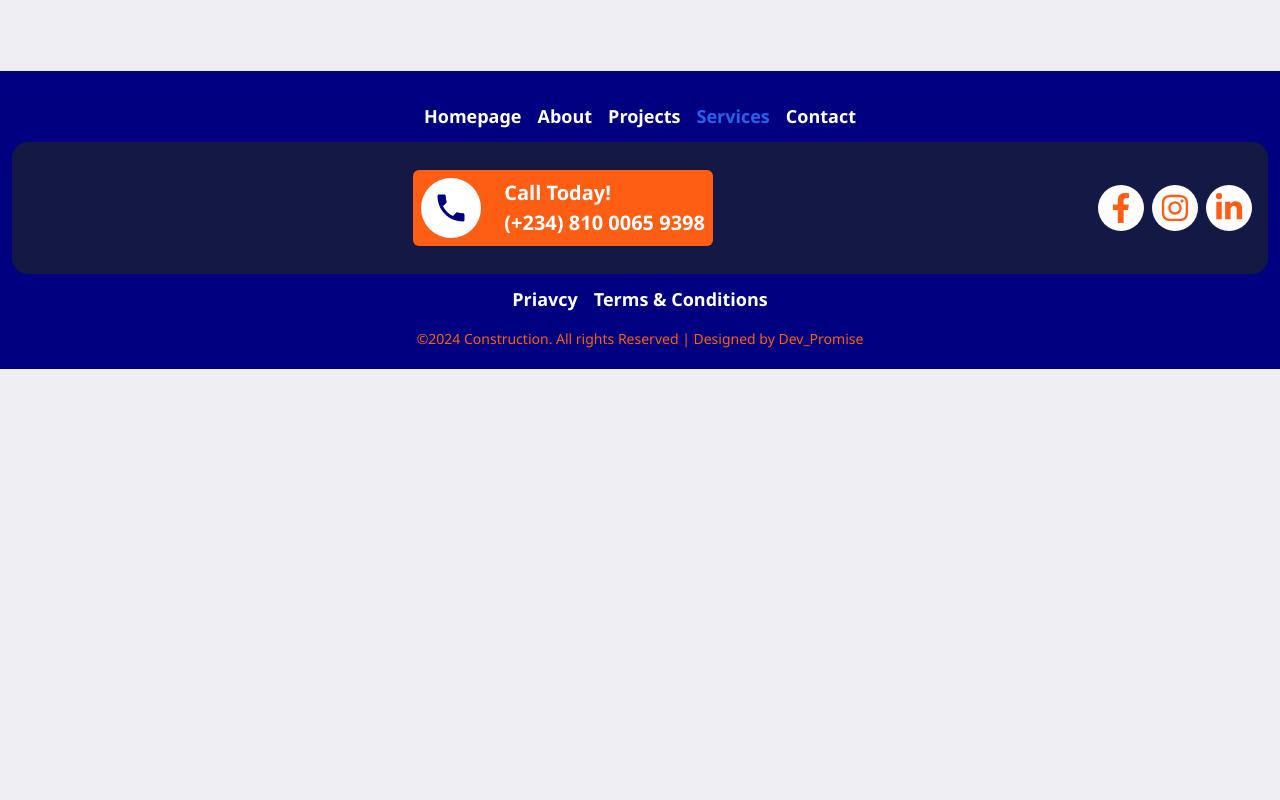
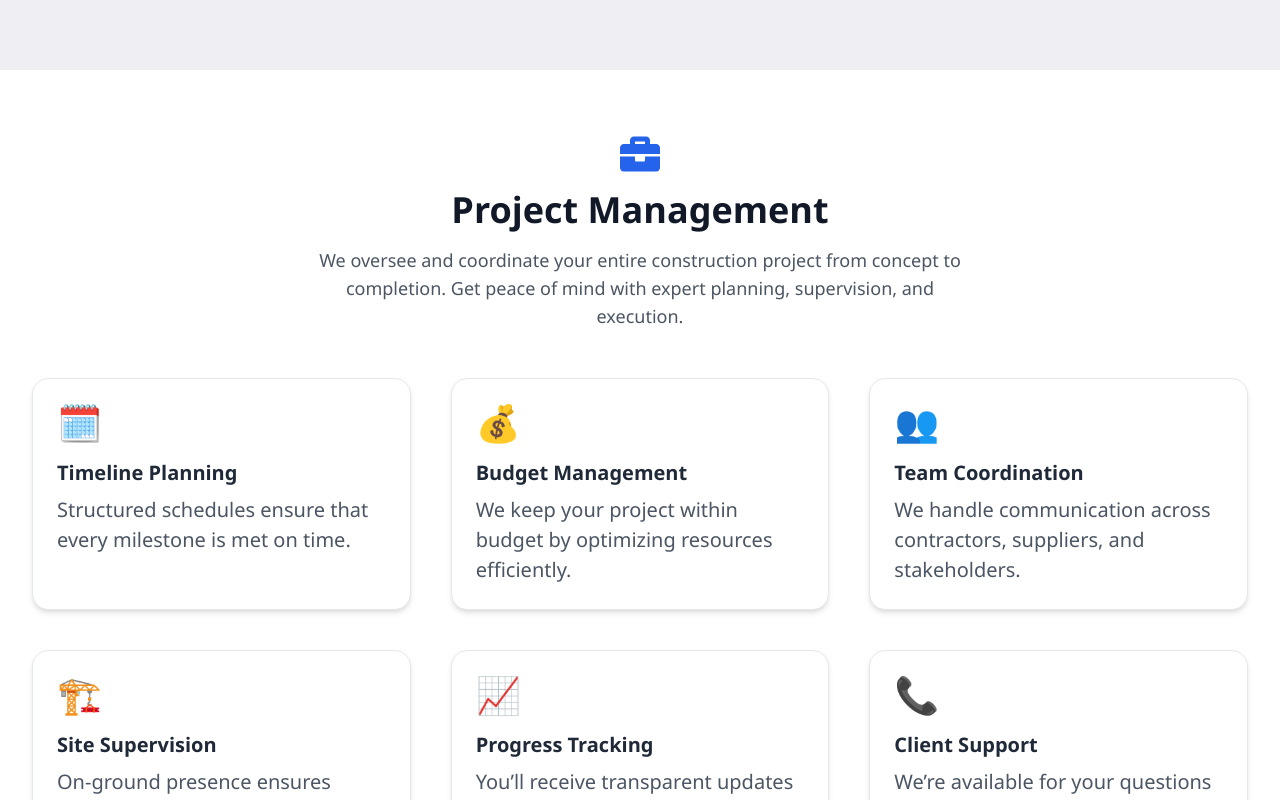
Before and after one commit to Prom-ise/construction-website, a React (Vite) app: page /services in a window 1280 px wide. Shown: the part 2220-3020 px from the top of the page. Before the commit the page ends 2589 px from the top, so only its background shows below. Built offline with nearby package versions, Linux system fonts and the light colour scheme.

Commit message:
feat: add Project Management section with features and icons to Services page

```diff
--- a/src/pages/Services.jsx
+++ b/src/pages/Services.jsx
@@ -4,6 +4,7 @@ import { useNavigate } from "react-router-dom";
 import construct7 from "../assets/construct7.jpg";
 import construct8 from "../assets/construct8.jpg";
 import { GiHouse } from "react-icons/gi";
+import { FaBriefcase } from "react-icons/fa";
 
 const Services = () => {
   const navigate = useNavigate();
@@ -569,6 +570,71 @@ const Services = () => {
         </div>
         </div>
       </div>
+
+
+      <div>
+        <section className="bg-white dark:bg-gray-950 py-16 px-4 sm:px-6 lg:px-8">
+      <div className="max-w-7xl mx-auto">
+        {/* Heading */}
+        <div className="text-center mb-12">
+          <FaBriefcase className="mx-auto h-10 w-10 text-blue-600 mb-4" />
+          <h2 className="text-3xl font-bold text-gray-900 dark:text-white sm:text-4xl">
+            Project Management
+          </h2>
+          <p className="mt-4 text-lg text-gray-600 dark:text-gray-300 max-w-2xl mx-auto">
+            We oversee and coordinate your entire construction project from concept to completion. Get peace of mind with expert planning, supervision, and execution.
+          </p>
+        </div>
+
+        {/* Features */}
+        <div className="grid gap-10 md:grid-cols-2 lg:grid-cols-3">
+          {[
+            {
+              title: "Timeline Planning",
+              desc: "Structured schedules ensure that every milestone is met on time.",
+              icon: "🗓️",
+            },
+            {
+              title: "Budget Management",
+              desc: "We keep your project within budget by optimizing resources efficiently.",
+              icon: "💰",
+            },
+            {
+              title: "Team Coordination",
+              desc: "We handle communication across contractors, suppliers, and stakeholders.",
+              icon: "👥",
+            },
+            {
+              title: "Site Supervision",
+              desc: "On-ground presence ensures quality work and risk mitigation.",
+              icon: "🏗️",
+            },
+            {
+              title: "Progress Tracking",
+              desc: "You’ll receive transparent updates and performance insights.",
+              icon: "📈",
+            },
+            {
+              title: "Client Support",
+              desc: "We’re available for your questions and decisions, every step of the way.",
+              icon: "📞",
+            },
+          ].map((feature, index) => (
+            <div
+              key={index}
+              className="p-6 rounded-2xl shadow-md border border-gray-200 dark:border-gray-800 bg-white dark:bg-gray-900 hover:shadow-xl transition"
+            >
+              <div className="text-4xl mb-4">{feature.icon}</div>
+              <h3 className="text-xl font-semibold text-gray-800 dark:text-white">
+                {feature.title}
+              </h3>
+              <p className="mt-2 text-gray-600 dark:text-gray-400">{feature.desc}</p>
+            </div>
+          ))}
+        </div>
+      </div>
+    </section>
+    </div>
     </div>
   );
 };
```
